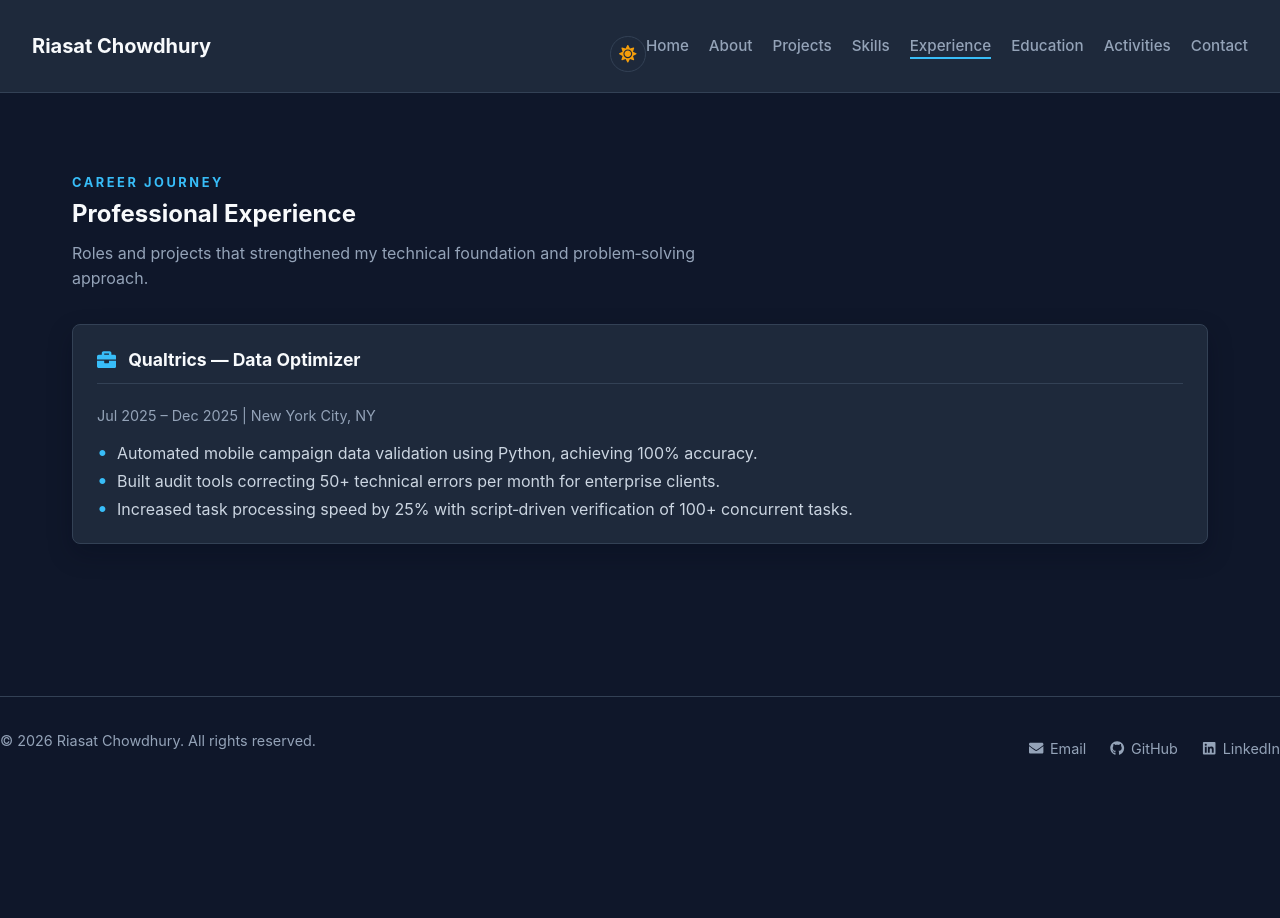
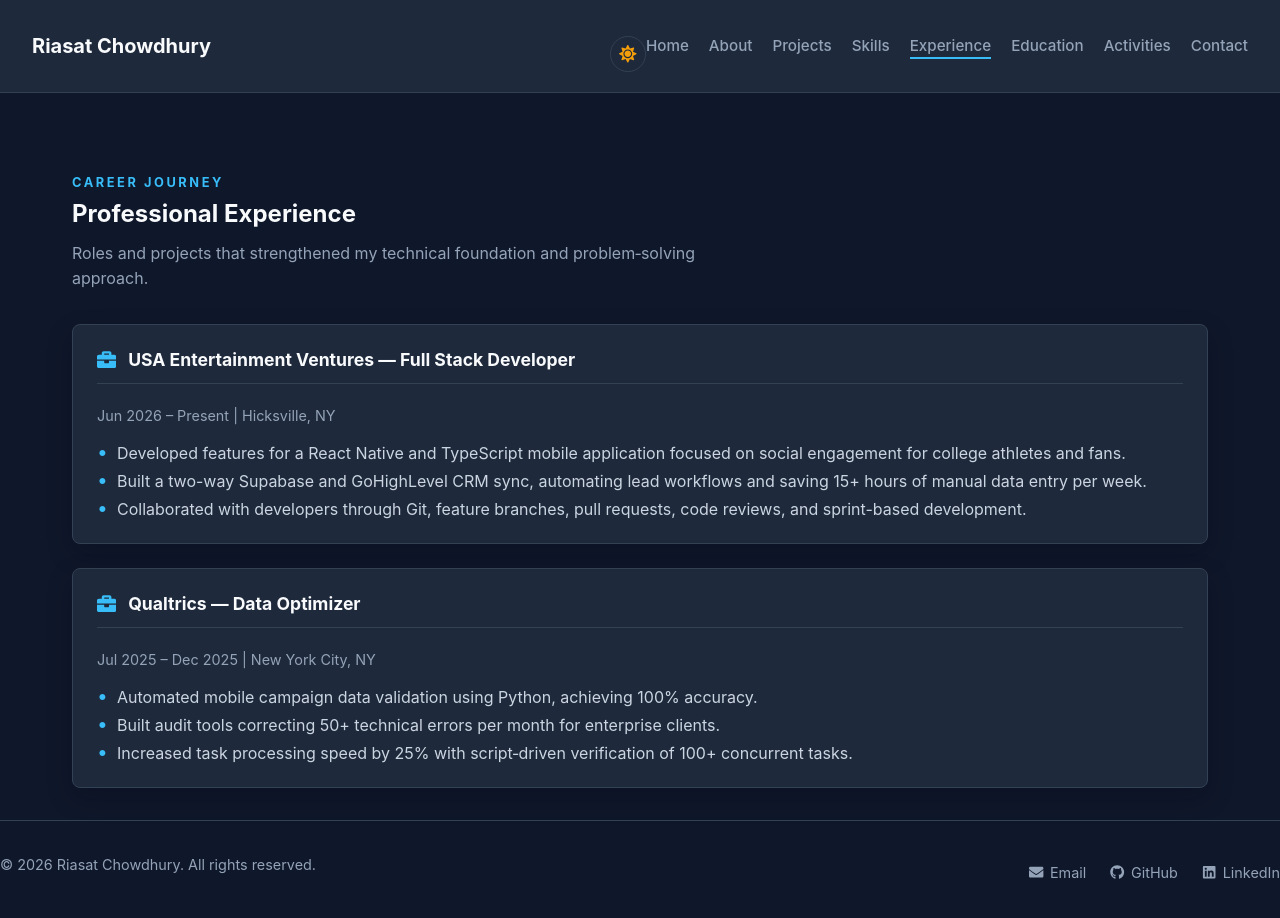
Before and after one commit to rchowd9/personal-portfolio, a React (Vite) app: page /#/experience in a window 1280 px wide. Shown: the top 918 px of the page. Before the commit the page ends 800 px from the top, so only its background shows below. Built offline with nearby package versions, Linux system fonts and the light colour scheme.

Commit message:
updated experience

```diff
--- a/src/pages/Experience.jsx
+++ b/src/pages/Experience.jsx
@@ -3,6 +3,18 @@ import { FaBriefcase } from "react-icons/fa";
 
 export default function Experience() {
   const experiences = [
+    {
+      company: "USA Entertainment Ventures",
+      role: "Full Stack Developer",
+      duration: "Jun 2026 – Present",
+      location: "Hicksville, NY",
+      achievements: [
+        "Developed features for a React Native and TypeScript mobile application focused on social engagement for college athletes and fans.",
+        "Built a two-way Supabase and GoHighLevel CRM sync, automating lead workflows and saving 15+ hours of manual data entry per week.",
+        "Collaborated with developers through Git, feature branches, pull requests, code reviews, and sprint-based development.",
+      ],
+    },
+
     {
       company: "Qualtrics",
       role: "Data Optimizer",
```
